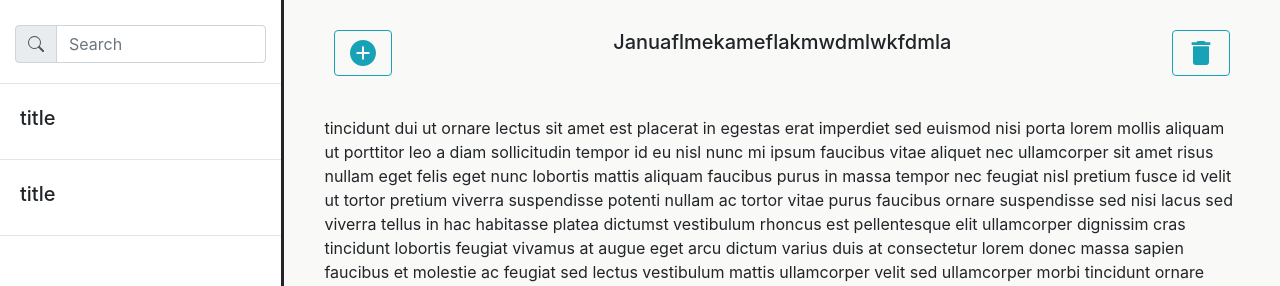
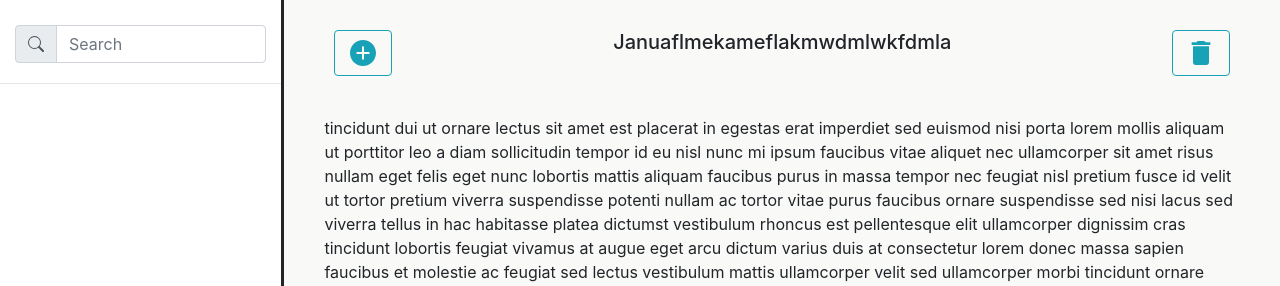
Before and after one commit to AliNazariii/Note-Manager, a React (Create React App) app: page / in a window 1280 px wide. Shown: the top 286 px of the page. Built offline with nearby package versions, Linux system fonts and the light colour scheme.

Commit message:
connect React Context API to localStorage

```diff
--- a/src/App.js
+++ b/src/App.js
@@ -1,19 +1,14 @@
-import React, { useState } from 'react';
+import React from 'react';
 import Styles from './Styles.module.scss';
 import NoteList from './Components/NoteList';
 import Content from './Components/Content';
-
+import NoteContext from './NoteContext'
 function App() {
-	const [data, setData] = useState()
-	let savedData = localStorage.getItem('notes')
-	if (savedData) {
-		setData()
-	}
-	console.log(savedData)
 	return (
 		<div className={Styles.App}>
+			<NoteContext.Provider value={{notes: localStorage.getItem('myNotes')}}>
 			<NoteList />
-			<Content />
+			<Content /></NoteContext.Provider>
 		</div>
 	);
 }
--- a/src/Components/Content.js
+++ b/src/Components/Content.js
@@ -4,6 +4,7 @@ import { MdDelete } from "react-icons/md";
 import { IoIosAddCircle } from "react-icons/io";
 import { Button } from 'reactstrap'
 import NewNote from './NewNote'
+import NoteContext from '../NoteContext';
 
 function Content() {
     const [modal, setModal] = useState(false);
@@ -12,6 +13,7 @@ function Content() {
         <div className={Styles.Content}>
             <NewNote toggleFunction={toggle} visibility={modal} />
             <div className={Styles.ContentHeader}>
+                {/* <NoteContext.Provider value={{notes: localStorage.getItem('myNotes')}}> */}
                     <Button color="info"
                         onClick={toggle}
                         outline>
@@ -21,6 +23,7 @@ function Content() {
                     <Button color="info" outline>
                         <MdDelete size="2em" />
                     </Button>
+                {/* </NoteContext.Provider> */}
             </div>
             <div className={Styles.ContentText}>
                 <p>
--- a/src/Components/NoteList.js
+++ b/src/Components/NoteList.js
@@ -3,8 +3,19 @@ import Styles from '../Styles.module.scss';
 import NoteListItem from './NoteListItem';
 import { InputGroup, InputGroupAddon, InputGroupText, Input } from 'reactstrap'
 import { BsSearch } from "react-icons/bs";
+import NoteContext from '../NoteContext';
 
 function NoteList() {
+    // const [data, setData] = useState()
+	// let savedData = localStorage.getItem('notes')
+	// if (savedData) {
+	// 	setData()
+	// }
+    // console.log(savedData)
+    // localStorage.setItem('myNotes', JSON.stringify([
+    //     {'title': 'test1', 'text': 'text1'},
+    //     {'title': 'test2', 'text': 'text2'}
+    // ]))
     return(
         <div className={Styles.NoteList}>
             <InputGroup className={Styles.Search}>
@@ -14,10 +25,14 @@ function NoteList() {
                 <Input placeholder="Search" />
             </InputGroup>
             <hr className={Styles.hr} />
-            <NoteListItem />
-            <hr className={Styles.hr} />
-            <NoteListItem />
-            <hr className={Styles.hr} />
+            <NoteContext.Consumer>
+                {context => context.notes && JSON.parse(context.notes).map((note, i) => (
+                    <div key={i}>
+                        <NoteListItem />
+                        <hr className={Styles.hr} />
+                    </div>
+                ))}
+            </NoteContext.Consumer>
         </div>
     )
 }
--- /dev/null
+++ b/src/NoteContext.js
@@ -0,0 +1,7 @@
+import React, { createContext } from "react";
+
+const NoteContext = createContext({
+    notes: null
+});
+
+export default NoteContext;
```
Lines whose indentation alone changed are shown as unchanged.
